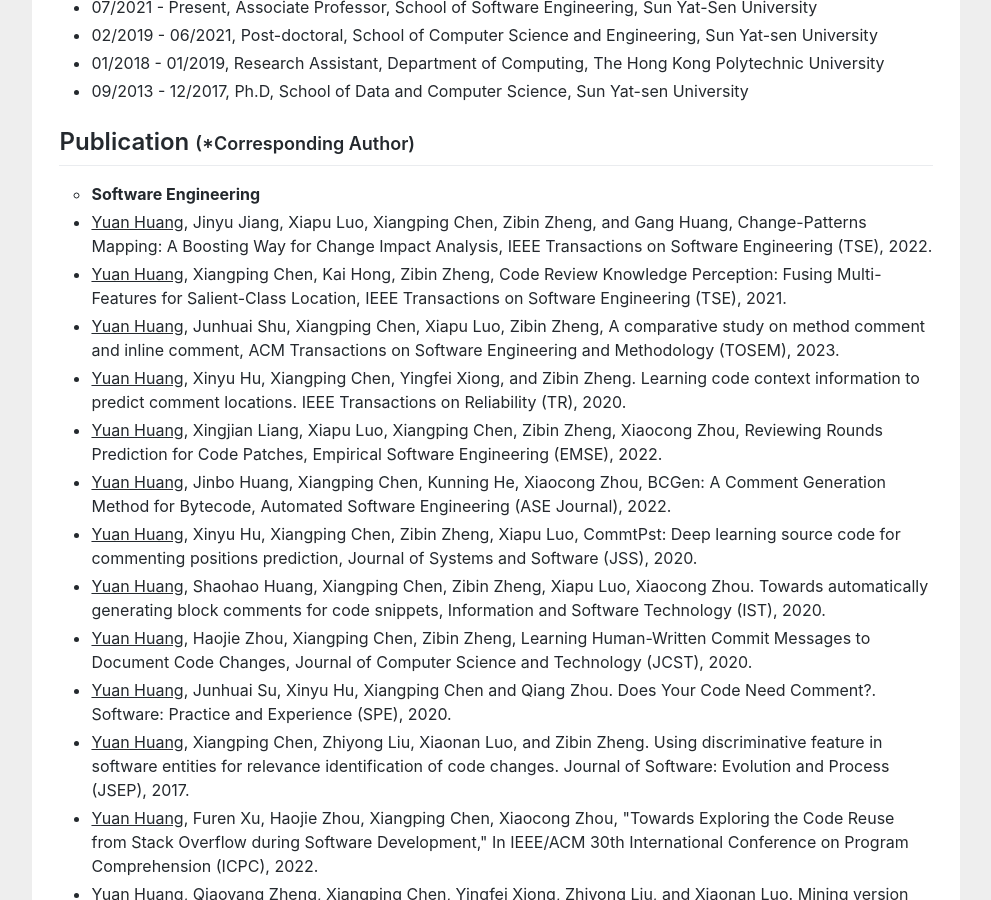
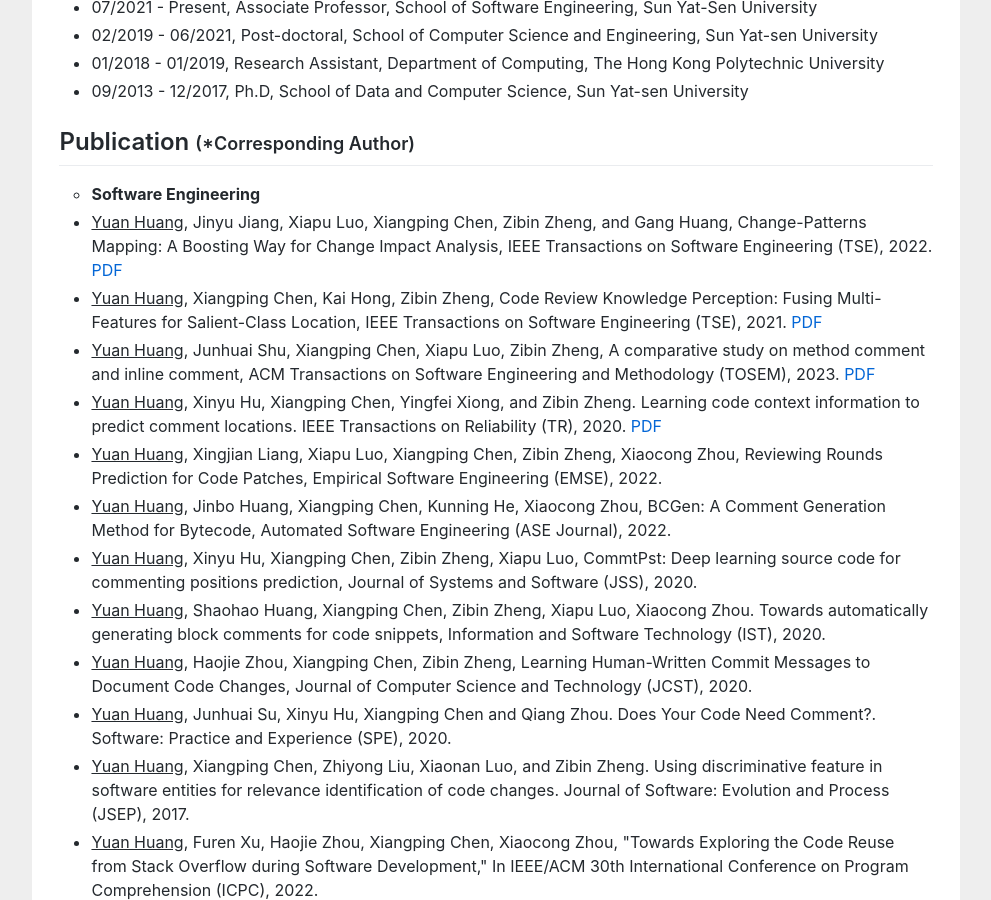
Before and after one commit to huangyuan-hy/huangyuan-hy.github.io, a Jekyll site: the page index.html, which Jekyll copies as it is, in a window 1280 px wide and 900 px high, scrolled down 641 px. Shown: the whole window, without its empty margins (144-1135 px from the left). Built offline with Jekyll 4.4.1, drawn with Linux system fonts in a browser that asks for light colours.

Commit message:
Update index.html

```diff
--- a/index.html
+++ b/index.html
@@ -85,10 +85,10 @@ gtag('config', 'UA-158965281-1');
 
 
 
-<li><u>Yuan Huang</u>, Jinyu Jiang, Xiapu Luo, Xiangping Chen, Zibin Zheng, and Gang Huang, Change-Patterns Mapping: A Boosting Way for Change Impact Analysis, IEEE Transactions on Software Engineering (TSE), 2022.</li>
-<li><u>Yuan Huang</u>, Xiangping Chen, Kai Hong, Zibin Zheng, Code Review Knowledge Perception: Fusing Multi-Features for Salient-Class Location, IEEE Transactions on Software Engineering (TSE), 2021.</li>
-<li><u>Yuan Huang</u>, Junhuai Shu, Xiangping Chen, Xiapu Luo, Zibin Zheng, A comparative study on method comment and inline comment, ACM Transactions on Software Engineering and Methodology (TOSEM), 2023.</li>
-<li><u>Yuan Huang</u>, Xinyu Hu, Xiangping Chen, Yingfei Xiong, and Zibin Zheng. Learning code context information to predict comment locations. IEEE Transactions on Reliability (TR), 2020.</li>
+<li><u>Yuan Huang</u>, Jinyu Jiang, Xiapu Luo, Xiangping Chen, Zibin Zheng, and Gang Huang, Change-Patterns Mapping: A Boosting Way for Change Impact Analysis, IEEE Transactions on Software Engineering (TSE), 2022. <a href="https://ieeexplore.ieee.org/stamp/stamp.jsp?arnumber=9354949">PDF</a></li>
+<li><u>Yuan Huang</u>, Xiangping Chen, Kai Hong, Zibin Zheng, Code Review Knowledge Perception: Fusing Multi-Features for Salient-Class Location, IEEE Transactions on Software Engineering (TSE), 2021. <a href="https://ieeexplore.ieee.org/abstract/document/9186620">PDF</a></li>
+<li><u>Yuan Huang</u>, Junhuai Shu, Xiangping Chen, Xiapu Luo, Zibin Zheng, A comparative study on method comment and inline comment, ACM Transactions on Software Engineering and Methodology (TOSEM), 2023. <a href="https://dl.acm.org/doi/pdf/10.1145/3582570">PDF</a></li>
+<li><u>Yuan Huang</u>, Xinyu Hu, Xiangping Chen, Yingfei Xiong, and Zibin Zheng. Learning code context information to predict comment locations. IEEE Transactions on Reliability (TR), 2020. <a href="https://ieeexplore.ieee.org/abstract/document/8809910">PDF</a></li>
 <li><u>Yuan Huang</u>, Xingjian Liang, Xiapu Luo, Xiangping Chen, Zibin Zheng, Xiaocong Zhou, Reviewing Rounds Prediction for Code Patches, Empirical Software Engineering (EMSE), 2022.</li>
 <li><u>Yuan Huang</u>, Jinbo Huang, Xiangping Chen, Kunning He, Xiaocong Zhou, BCGen: A Comment Generation Method for Bytecode, Automated Software Engineering (ASE Journal), 2022.</li>
 <li><u>Yuan Huang</u>, Xinyu Hu, Xiangping Chen, Zibin Zheng, Xiapu Luo, CommtPst: Deep learning source code for commenting positions prediction, Journal of Systems and Software (JSS), 2020.</li>
@@ -110,19 +110,12 @@ gtag('config', 'UA-158965281-1');
 	<li type="circle"><b>Blockchain & Smart Contract</b></li>
 
 <li><u>Yuan Huang</u>, Queping Kong, Xiangping Chen, and Zibin Zheng. Recommending differentiated code to support smart contract update. In IEEE/ACM 27th International Conference on Program Comprehension (ICPC), 2019. </li>
-
 <li>Xiangping Chen, Peiyong Liao, Yixin Zhang, <u>Yuan Huang*</u>, Zibin Zheng. Understanding Code Reuse in Smart Contracts. IEEE International Conference on Software Analysis, Evolution and Reengineering (SANER), 2021.</li>
-
 <li>Xiaocong Zhou, Yingye Chen, Hanyang Guo, Xiangping Chen, <u>Yuan Huang*</u>, Security Code Recommendations for Smart Contract, IEEE International Conference on Software Analysis, Evolution and Reengineering (SANER), 2023</li>
-
 <li><u>Yuan Huang</u>, Rong Wang, Xiangping Chen, Xiaocong Zhou, Ziyan Wang. (2022). GOV: A Verification Method for Smart Contract Gas-Optimization. In 2022 IEEE 22st International Conference on Software Quality, Reliability and Security Companion (QRS). IEEE.</li>
 <li>Queping Kong, Ziyan Wang, <u>Yuan Huang</u>, Xiangping Chen, Xiaocong Zhou, Zibin Zheng, Gang Huang. (2022). Characterizing and detecting gas-inefficient patterns in smart contracts. Journal of Computer Science and Technology, 37(1), 67-82.</li>
-
 <li>Ziyan Wang, Xiangping Chen, Xiaocong Zhou, <u>Yuan Huang</u>, Zibin Zheng. (2021, December). An empirical study of solidity language features. In 2021 IEEE 21st International Conference on Software Quality, Reliability and Security Companion (QRS) (pp. 698-707). IEEE.</li>
-
-
 <li>Xiangping Chen, Queping Kong, Haonan Zhu, Yixin Zhang, <u>Yuan Huang*</u>, & Zigui Jiang. (2020). Deciphering Cryptocurrencies by Reverse Analyzing on Smart Contracts. In Second International Conference Blockchain and Trustworthy Systems, 2020,  Best Paper (pp. 532-546).</li>
-
 <li><u>Yuan Huang</u>, Queping Kong, Xiangping Chen, Zibin Zheng. (2021). Intelligence-Driven Optimization of Smart Contracts. Blockchain Intelligence: Methods, Applications and Challenges, 73-93.</li>
 
 
```
